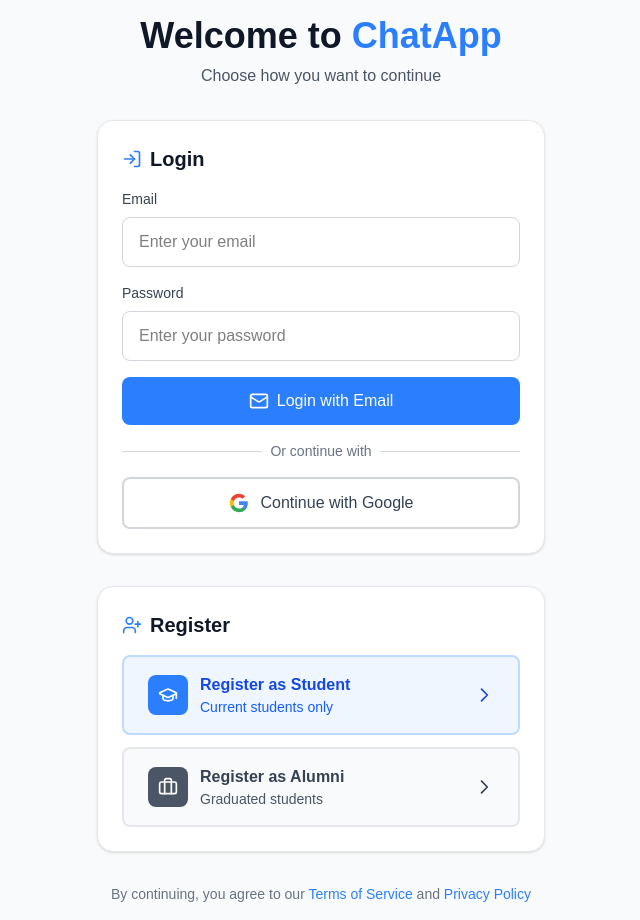
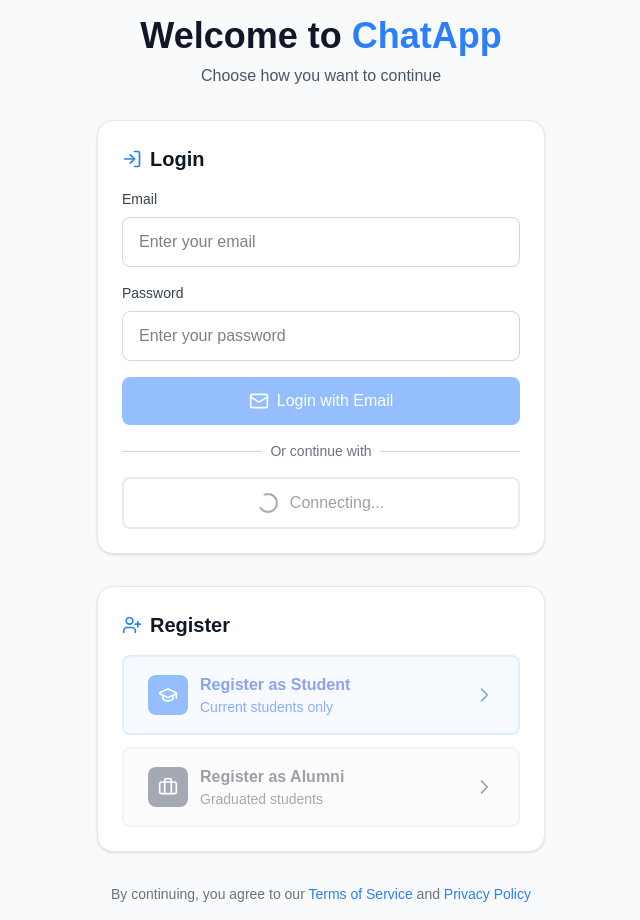
Before and after one commit to SHIVAM-KUMAR-59/kampuskonnect, a Next.js app in the folder client/: page / in a window 1280 px wide. Both pictures are taken after a click on the button "Continue with Google". Shown: the whole page, without its empty margins (319-959 px from the left). Built offline with nearby package versions, Linux system fonts and the light colour scheme.

Commit message:
Auth done

```diff
--- a/client/app/api/auth/[...nextauth]/route.js
+++ b/client/app/api/auth/[...nextauth]/route.js
@@ -58,18 +58,21 @@
       },
 
       async authorize(credentials) {
-        if (!credentials.email || !credentials.password) return null;
+        if (!credentials.email || !credentials.password) {
+          throw new Error("Email and password are required");
+        }
 
         try {
           const res = await axios.post(`${process.env.BACKEND_URL}/api/v1/auth/user/credentials/login`, {
             email: credentials.email,
             password: credentials.password,
           });
-          console.log(res)
 
           const data = res.data;
 
-          if (!data?.user.token) return null;
+          if (!data?.user?.token) {
+            throw new Error("Invalid response from server");
+          }
 
           return {
             id: data.user.user.id,
@@ -79,7 +82,12 @@
             token: data.user.token,
           };
         } catch (err) {
-          throw new Error("Invalid email or password");
+          // Forward the actual error message from backend
+          const errorMessage = err.response?.data?.message ||
+                              err.response?.data?.error ||
+                              err.message ||
+                              "Invalid email or password";
+          throw new Error(errorMessage);
         }
       },
     }),
@@ -106,8 +114,7 @@
               googleLogin: true
             }
           );
-          console.log(res)
-          // Handle login response structure
+
           account.user = res.data.user.user;
           account.token = res.data.user.token;
           return true;
@@ -124,9 +131,7 @@
               googleSignup: true,
             }
           );
-          console.log(res);
 
-          // Handle student registration response structure
           account.user = res.data.student.user;
           account.token = res.data.student.token;
           return true;
@@ -144,8 +149,6 @@
             }
           );
 
-          // Handle alumni registration response structure
-          // Assuming similar structure: { alumni: { user: {...}, token: "..." }, success: true }
           account.user = res.data.alumni.user;
           account.token = res.data.alumni.token;
           return true;
@@ -154,13 +157,17 @@
         return true;
       } catch (err) {
         console.error("SignIn error:", err);
-        throw new Error(err.response?.data?.message || "Authentication failed");
+        // Forward the actual error message from backend
+        const errorMessage = err.response?.data?.message ||
+                            err.response?.data?.error ||
+                            err.message ||
+                            "Authentication failed";
+        throw new Error(errorMessage);
       }
     },
 
     async jwt({ token, account, user }) {
       if (account?.user) {
-        console.log(account)
         token.role = account.user.role;
         token.id = account.user._id || account.user.id;
         token.email = account.user.email;
@@ -172,6 +179,7 @@
         token.id = user.id;
         token.email = user.email;
         token.username = user.username;
+        token.role = user.role;
         token.accessToken = user.token;
       }
 
--- a/client/app/page.js
+++ b/client/app/page.js
@@ -1,13 +1,19 @@
 'use client'
 import { signIn } from "next-auth/react";
-import { LogIn, UserPlus, GraduationCap, Briefcase, Mail } from "lucide-react";
+import { LogIn, UserPlus, GraduationCap, Briefcase, Mail, AlertCircle } from "lucide-react";
 import { useState } from "react";
+import { useSearchParams } from "next/navigation";
 
 export default function Home() {
+  const searchParams = useSearchParams();
   const [email, setEmail] = useState("");
   const [password, setPassword] = useState("");
   const [loading, setLoading] = useState(false);
   const [error, setError] = useState("");
+  const [googleLoading, setGoogleLoading] = useState(null); // 'login', 'student', 'alumni', or null
+
+  // Get error from URL (for Google OAuth errors)
+  const urlError = searchParams.get('error');
 
   const handleCredentialsLogin = async (e) => {
     e.preventDefault();
@@ -33,6 +39,18 @@
     }
   };
 
+  const handleGoogleSignIn = async (provider, type) => {
+    setGoogleLoading(type);
+    setError("");
+
+    try {
+      await signIn(provider, { callbackUrl: "/dashboard" });
+    } catch (err) {
+      setError("Failed to initiate Google sign in");
+      setGoogleLoading(null);
+    }
+  };
+
   return (
     <div className="min-h-screen bg-gray-50 flex items-center justify-center p-4">
       <div className="max-w-md w-full space-y-8">
@@ -44,6 +62,16 @@
           <p className="text-gray-600">Choose how you want to continue</p>
         </div>
 
+        {/* Global Error Banner (for Google OAuth errors) */}
+        {urlError && (
+          <div className="bg-red-50 border-l-4 border-red-500 p-4 rounded-lg">
+            <div className="flex items-center gap-3">
+              <AlertCircle className="w-5 h-5 text-red-500 flex-shrink-0" />
+              <p className="text-sm text-red-700">{decodeURIComponent(urlError)}</p>
+            </div>
+          </div>
+        )}
+
         {/* Login Section */}
         <div className="bg-white rounded-2xl shadow-sm border border-gray-200 p-6 space-y-4">
           <div className="flex items-center gap-2 mb-4">
@@ -53,9 +81,12 @@
 
           {/* Email/Password Login Form */}
           <form onSubmit={handleCredentialsLogin} className="space-y-4">
-            {error && (
-              <div className="p-3 bg-red-50 border border-red-200 rounded-lg">
-                <p className="text-sm text-red-600">{error}</p>
+            {error && !urlError && (
+              <div className="bg-red-50 border-l-4 border-red-500 p-4 rounded-lg">
+                <div className="flex items-center gap-3">
+                  <AlertCircle className="w-5 h-5 text-red-500 flex-shrink-0" />
+                  <p className="text-sm text-red-700">{error}</p>
+                </div>
               </div>
             )}
 
@@ -91,7 +122,7 @@
 
             <button
               type="submit"
-              disabled={loading}
+              disabled={loading || googleLoading}
               className="w-full flex items-center justify-center gap-2 px-6 py-3 bg-blue-500 text-white rounded-lg hover:bg-blue-600 transition-colors font-medium disabled:opacity-50 disabled:cursor-not-allowed"
             >
               {loading ? (
@@ -120,9 +151,17 @@
 
           {/* Google Login */}
           <button
-            onClick={() => signIn("google-login", { callbackUrl: "/dashboard" })}
-            className="w-full flex items-center justify-center gap-3 px-6 py-3 bg-white border-2 border-gray-300 text-gray-700 rounded-lg hover:bg-gray-50 hover:border-gray-400 transition-all font-medium"
+            onClick={() => handleGoogleSignIn("google-login", "login")}
+            disabled={loading || googleLoading}
+            className="w-full flex items-center justify-center gap-3 px-6 py-3 bg-white border-2 border-gray-300 text-gray-700 rounded-lg hover:bg-gray-50 hover:border-gray-400 transition-all font-medium disabled:opacity-50 disabled:cursor-not-allowed"
           >
+            {googleLoading === "login" ? (
+              <>
+                <div className="w-5 h-5 border-2 border-gray-700 border-t-transparent rounded-full animate-spin"></div>
+                Connecting...
+              </>
+            ) : (
+              <>
                 <svg className="w-5 h-5" viewBox="0 0 24 24">
                   <path
                     fill="#4285F4"
@@ -142,6 +181,8 @@
                   />
                 </svg>
                 Continue with Google
+              </>
+            )}
           </button>
         </div>
 
@@ -155,40 +196,58 @@
           <div className="space-y-3">
             {/* Student Register */}
             <button
-              onClick={() => signIn("google-register-student", { callbackUrl: "/dashboard" })}
-              className="w-full flex items-center justify-between px-6 py-4 bg-blue-50 border-2 border-blue-200 text-blue-700 rounded-lg hover:bg-blue-100 hover:border-blue-300 transition-all font-medium group"
+              onClick={() => handleGoogleSignIn("google-register-student", "student")}
+              disabled={loading || googleLoading}
+              className="w-full flex items-center justify-between px-6 py-4 bg-blue-50 border-2 border-blue-200 text-blue-700 rounded-lg hover:bg-blue-100 hover:border-blue-300 transition-all font-medium group disabled:opacity-50 disabled:cursor-not-allowed"
             >
               <div className="flex items-center gap-3">
                 <div className="w-10 h-10 bg-blue-500 rounded-lg flex items-center justify-center">
+                  {googleLoading === "student" ? (
+                    <div className="w-5 h-5 border-2 border-white border-t-transparent rounded-full animate-spin"></div>
+                  ) : (
                     <GraduationCap className="w-5 h-5 text-white" />
+                  )}
                 </div>
                 <div className="text-left">
-                  <div className="font-semibold">Register as Student</div>
+                  <div className="font-semibold">
+                    {googleLoading === "student" ? "Connecting..." : "Register as Student"}
+                  </div>
                   <div className="text-sm text-blue-600">Current students only</div>
                 </div>
               </div>
+              {googleLoading !== "student" && (
                 <svg className="w-5 h-5 transform group-hover:translate-x-1 transition-transform" fill="none" stroke="currentColor" viewBox="0 0 24 24">
                   <path strokeLinecap="round" strokeLinejoin="round" strokeWidth={2} d="M9 5l7 7-7 7" />
                 </svg>
+              )}
             </button>
 
             {/* Alumni Register */}
             <button
-              onClick={() => signIn("google-register-alumni", { callbackUrl: "/dashboard" })}
-              className="w-full flex items-center justify-between px-6 py-4 bg-gray-50 border-2 border-gray-200 text-gray-700 rounded-lg hover:bg-gray-100 hover:border-gray-300 transition-all font-medium group"
+              onClick={() => handleGoogleSignIn("google-register-alumni", "alumni")}
+              disabled={loading || googleLoading}
+              className="w-full flex items-center justify-between px-6 py-4 bg-gray-50 border-2 border-gray-200 text-gray-700 rounded-lg hover:bg-gray-100 hover:border-gray-300 transition-all font-medium group disabled:opacity-50 disabled:cursor-not-allowed"
             >
               <div className="flex items-center gap-3">
                 <div className="w-10 h-10 bg-gray-600 rounded-lg flex items-center justify-center">
+                  {googleLoading === "alumni" ? (
+                    <div className="w-5 h-5 border-2 border-white border-t-transparent rounded-full animate-spin"></div>
+                  ) : (
                     <Briefcase className="w-5 h-5 text-white" />
+                  )}
                 </div>
                 <div className="text-left">
-                  <div className="font-semibold">Register as Alumni</div>
+                  <div className="font-semibold">
+                    {googleLoading === "alumni" ? "Connecting..." : "Register as Alumni"}
+                  </div>
                   <div className="text-sm text-gray-600">Graduated students</div>
                 </div>
               </div>
+              {googleLoading !== "alumni" && (
                 <svg className="w-5 h-5 transform group-hover:translate-x-1 transition-transform" fill="none" stroke="currentColor" viewBox="0 0 24 24">
                   <path strokeLinecap="round" strokeLinejoin="round" strokeWidth={2} d="M9 5l7 7-7 7" />
                 </svg>
+              )}
             </button>
           </div>
         </div>
```
Lines whose indentation alone changed are shown as unchanged.
